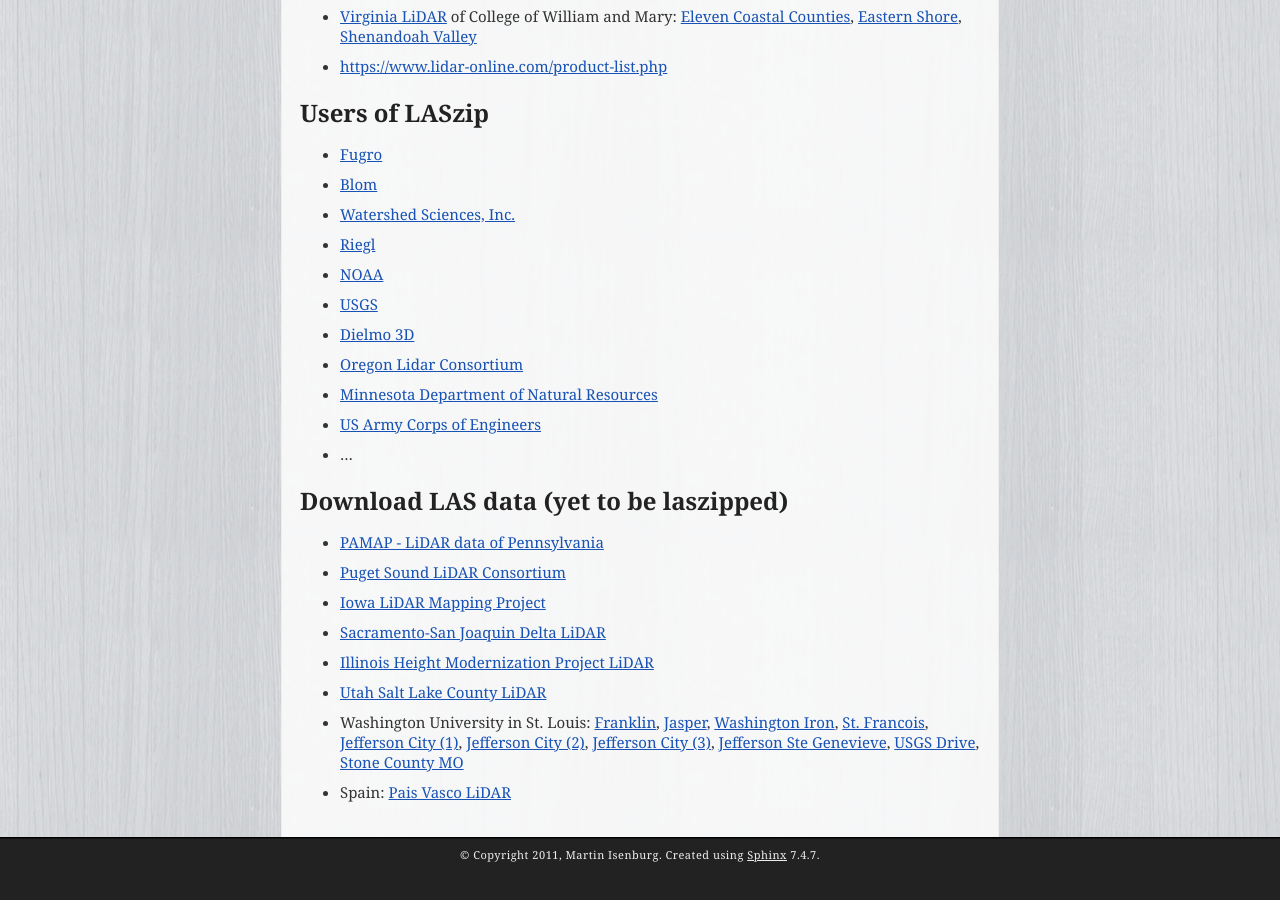
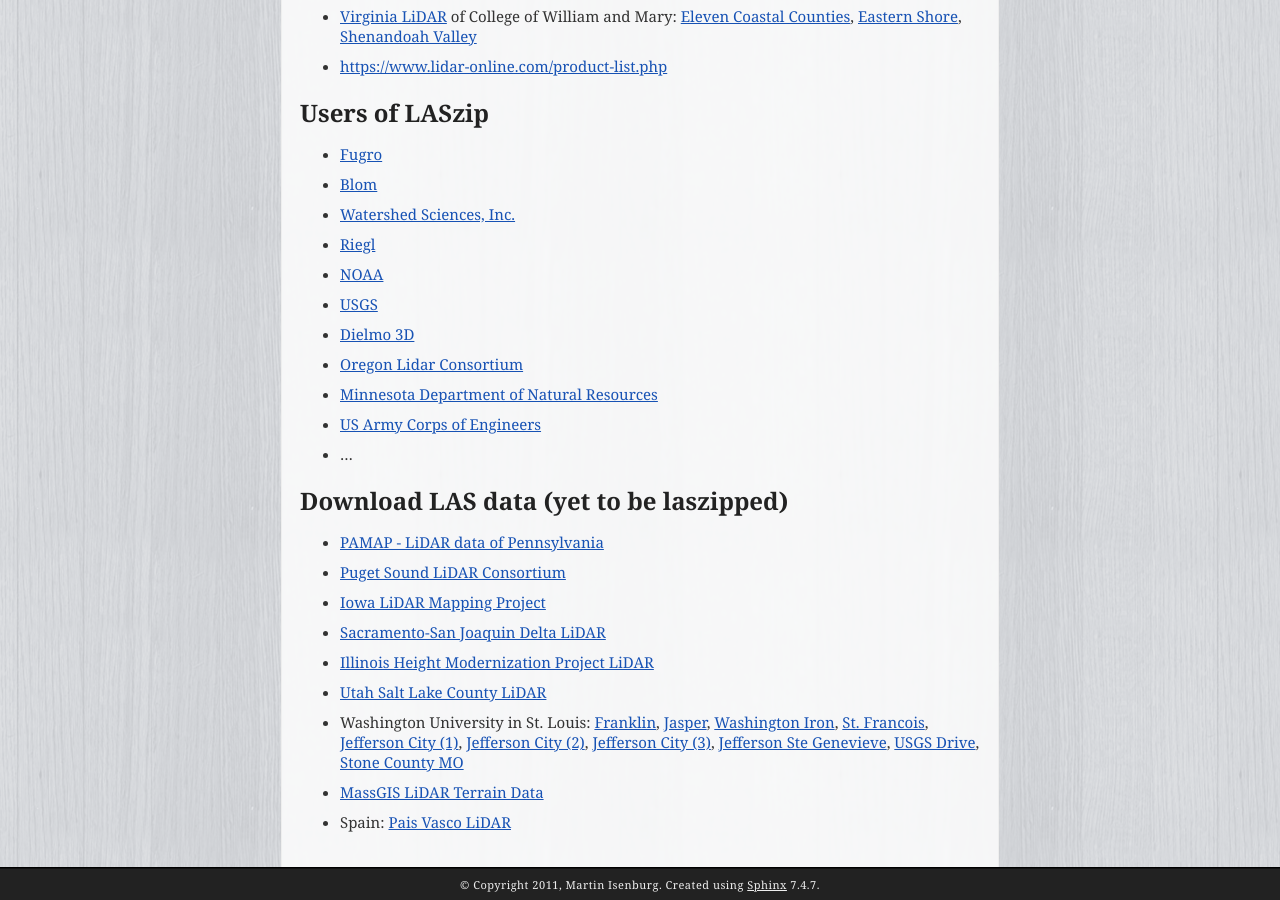
Before and after one commit to LASzip/LASzip, a Sphinx documentation site: the page built from docs/source/index.rst, in a window 1280 px wide and 900 px high, scrolled down 1970 px. Built offline with Sphinx 7.4.7, drawn with Linux system fonts in a browser that asks for light colours; before the commit the page ends 2840 px from its top, so only the background shows below that.

Commit message:
more LAS

```diff
--- a/docs/source/index.rst
+++ b/docs/source/index.rst
@@ -131,6 +131,7 @@
 * `Illinois Height Modernization Project LiDAR <http://www.isgs.illinois.edu/nsdihome/webdocs/ilhmp/data.html>`_
 * `Utah Salt Lake County LiDAR <http://mapserv.utah.gov/rasterindicies/lidar_raw.html>`_
 * Washington University in St. Louis: `Franklin <ftp://lidar.wustl.edu/from_WRC/Franklin/LAS_Files/>`_, `Jasper <ftp://lidar.wustl.edu/from_WRC/Jasper/Lidar_Photoscience/JasperCounty_Classified_LAS/>`_, `Washington Iron <ftp://lidar.wustl.edu/from_WRC/Washington_Iron/LAS_Files/>`_, `St. Francois <ftp://lidar.wustl.edu/from_WRC/St_Francois/LAS_Files/>`_, `Jefferson City (1) <ftp://lidar.wustl.edu/from_WRC/Cole_Callaway_Osage/08232010/JeffersonCity/Classified_LAS/>`_, `Jefferson City (2) <ftp://lidar.wustl.edu/from_WRC/Cole_Callaway_Osage/08272010/JeffersonCity/Classified_LAS/>`_, `Jefferson City (3) <ftp://lidar.wustl.edu/from_WRC/Cole_Callaway_Osage/09012010/JeffersonCity_Classified_LAS/>`_, `Jefferson Ste Genevieve <ftp://lidar.wustl.edu/from_WRC/Jefferson_Ste_Genevieve/LAS_Files/>`_, `USGS Drive <ftp://lidar.wustl.edu/USGS_Drive/BE_LIDAR/>`_, `Stone County MO <ftp://lidar.wustl.edu/Stone/Stone_County_MO_Classified_LAS_G10PD00579/>`_
+* `MassGIS LiDAR Terrain Data <http://www.mass.gov/anf/research-and-tech/it-serv-and-support/application-serv/office-of-geographic-information-massgis/datalayers/lidar.html>`_
 * Spain: `Pais Vasco LiDAR <ftp://ftp.geo.euskadi.net/lidar/LIDAR_2008_ETRS89/LAS/>`_
 
 .. toctree::
```
